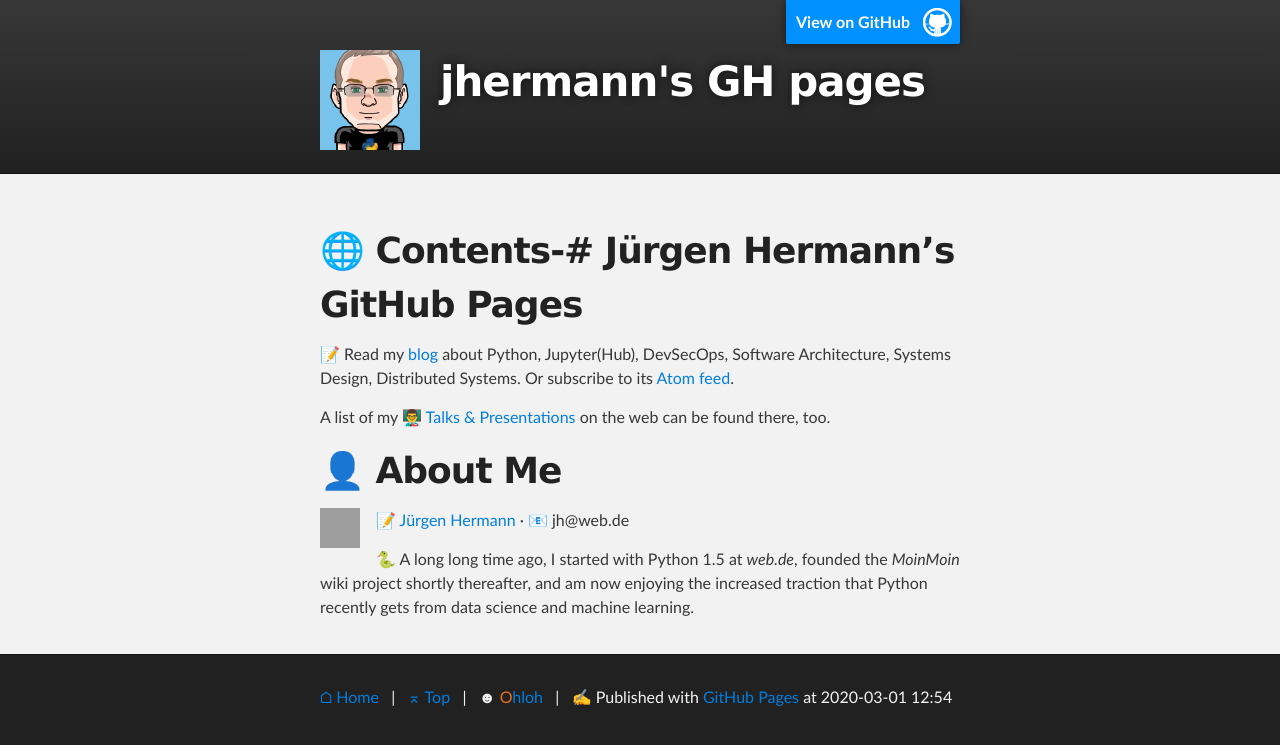
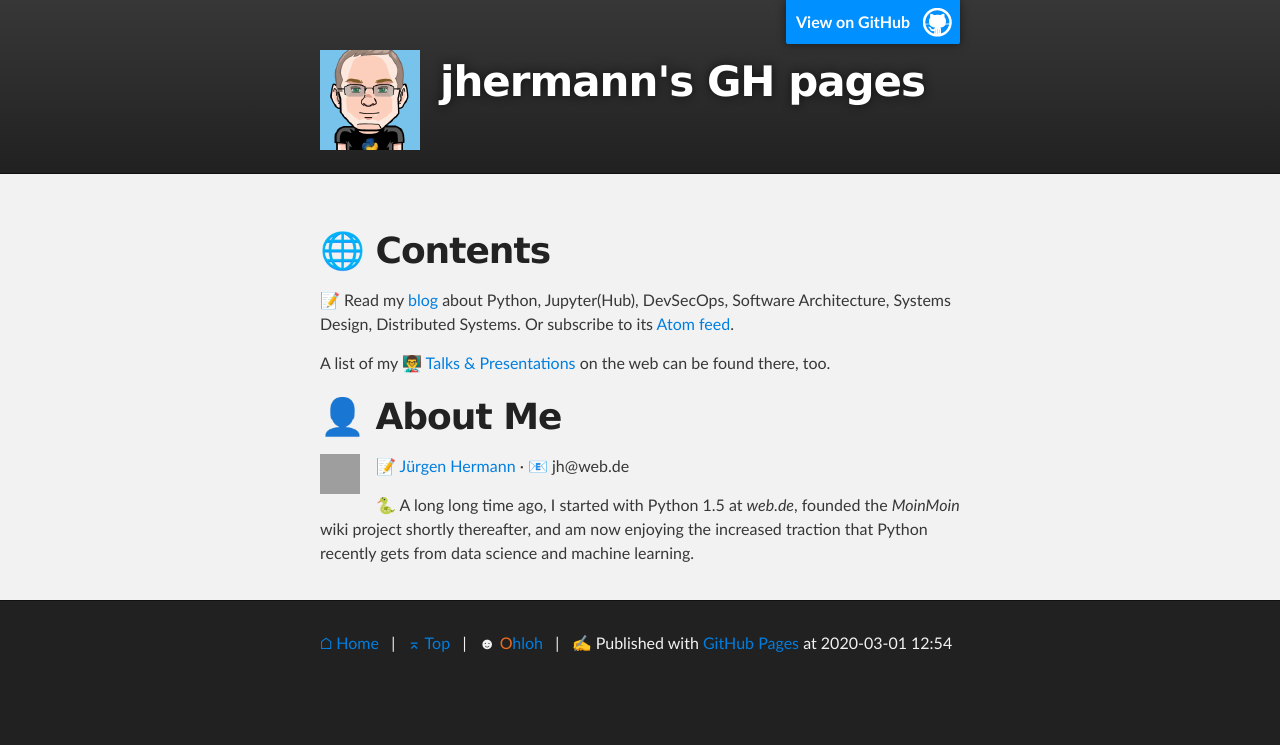
Before and after one commit to jhermann/jhermann.github.io, a Jekyll site: the page built from index.md, in a window 1280 px wide. Shown: the top 745 px of the page. Built offline with Jekyll 4.4.1, drawn with Linux system fonts in a browser that asks for light colours; Markdown is read by kramdown in place of the engine named in the settings; grey boxes are pictures that could not be loaded.

Commit message:
and fix paste error

```diff
--- a/index.md
+++ b/index.md
@@ -2,7 +2,7 @@
 layout: default
 title: jhermann's GH pages
 ---
-# 🌐 Contents-# Jürgen Hermann's GitHub Pages
+# 🌐 Contents
 
 
 📝 Read my [blog](https://jhermann.github.io/blog/) about Python, Jupyter(Hub), DevSecOps, Software Architecture, Systems Design, Distributed Systems. Or subscribe to its [Atom feed](https://jhermann.github.io/blog/feed.xml).
```
